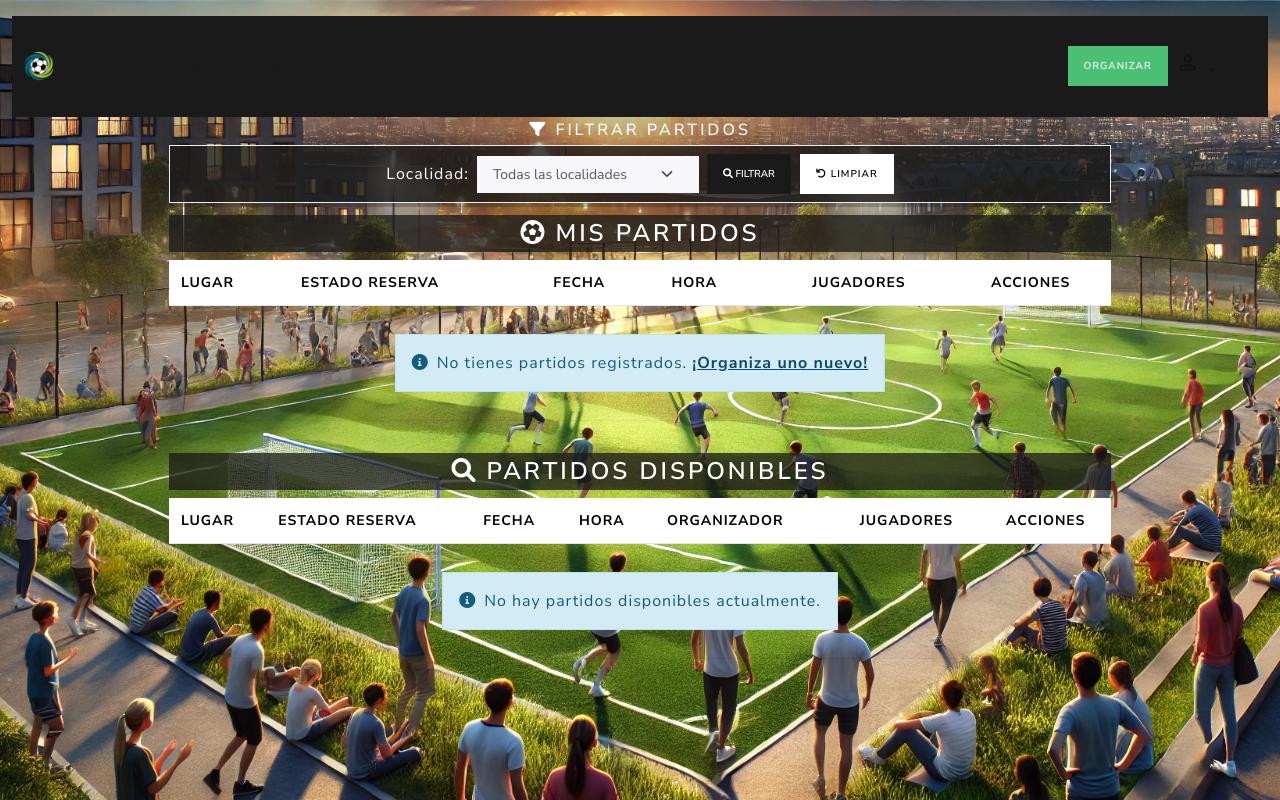
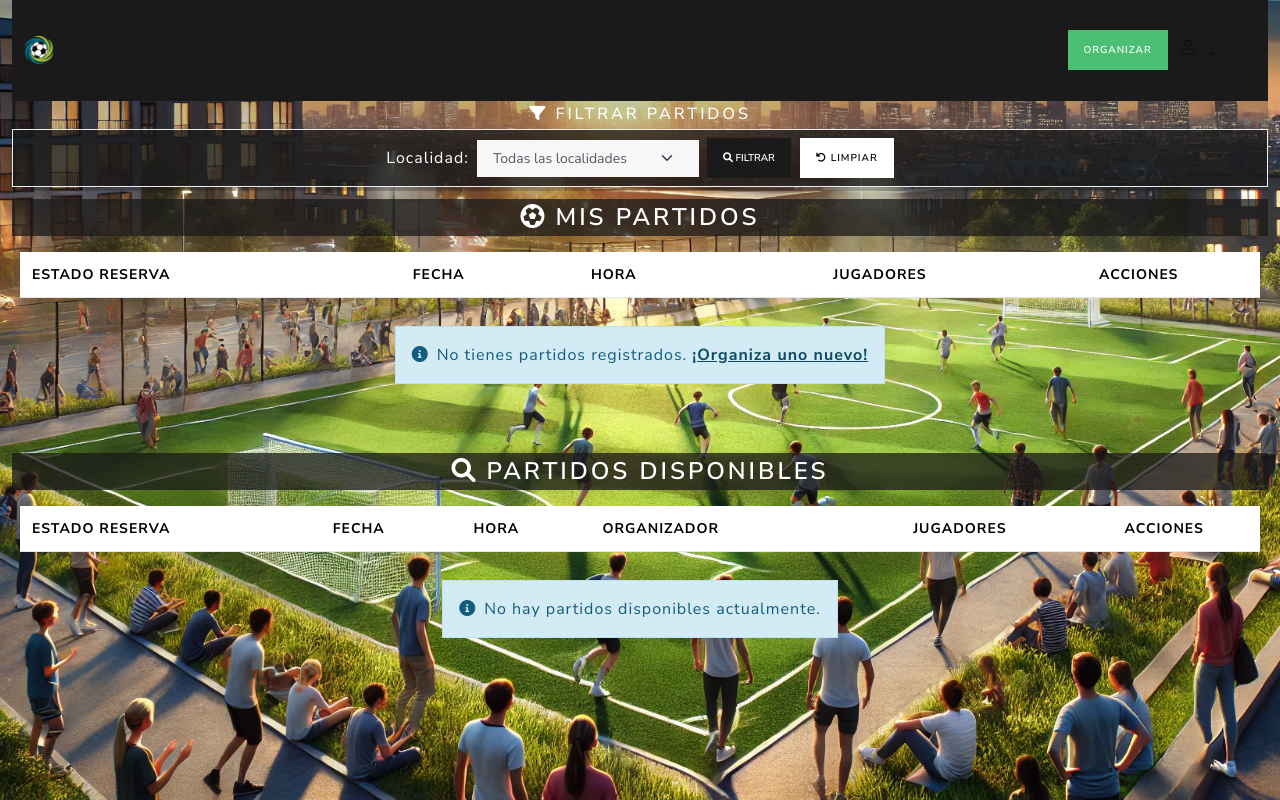
Before and after one commit to ever4ever-ing/nf1-m0d, a Flask app: page /dashboard in a window 1280 px wide. Run offline with Flask 3, Linux system fonts and the light colour scheme; the visitor is signed in with stand-in values (Sample User, id 1); data that the repository does not hold is empty.

Commit message:
tabla original

```diff
--- a/flask_app/templates/dashboard.html
+++ b/flask_app/templates/dashboard.html
@@ -10,7 +10,8 @@
     <link rel="stylesheet" href="https://cdnjs.cloudflare.com/ajax/libs/font-awesome/6.0.0-beta3/css/all.min.css">
     <link rel="stylesheet"
         href="https://fonts.googleapis.com/css2?family=Material+Symbols+Outlined:opsz,wght,FILL,GRAD@24,400,0,0" />
-    <link rel="stylesheet" href="https://fonts.googleapis.com/css2?family=Nunito+Sans:wght@400;500;600;700&display=swap">
+    <link rel="stylesheet"
+        href="https://fonts.googleapis.com/css2?family=Nunito+Sans:wght@400;500;600;700&display=swap">
     <style>
         body {
             background-image: url('{{ url_for('static', filename='img/bg2.webp') }}');
@@ -19,16 +20,90 @@
             background-repeat: no-repeat;
             background-attachment: fixed;
         }
+
+        @media (max-width: 767.98px) {
+            body {
+                font-size: 0.8rem;
+                /* Reducir tamaño de fuente base para móviles */
+            }
+
+            .container-fluid {
+                padding-left: 5px !important;
+                /* Reducir padding izquierdo */
+                padding-right: 5px !important;
+                /* Reducir padding derecho */
+            }
+
+            .table th,
+            .table td {
+                padding: 0.3rem 0.2rem;
+                /* Reducir padding en celdas de tabla */
+            }
+
+            .btn-group-sm>.btn,
+            .btn-sm {
+                font-size: 0.7rem;
+                /* Reducir tamaño de fuente en botones pequeños */
+                padding: 0.15rem 0.3rem;
+                /* Reducir padding en botones pequeños */
+            }
+
+            .section-header h3 {
+                font-size: 1rem !important;
+                /* Ajustar tamaño de títulos de sección */
+            }
+
+            .filter-container .form-label {
+                font-size: 0.75rem;
+                /* Ajustar tamaño de etiquetas en filtros */
+            }
+
+            .filter-container .form-select-sm {
+                font-size: 0.75rem;
+                /* Ajustar tamaño de select en filtros */
+            }
+        }
+
+        /* Estilos para Tabletas */
+        @media (min-width: 768px) and (max-width: 991.98px) {
+            body {
+                font-size: 0.9rem;
+                /* Tamaño de fuente base para tabletas */
+            }
+
+            .container-fluid {
+                padding-left: 10px !important;
+                padding-right: 10px !important;
+            }
+
+            .table th,
+            .table td {
+                padding: 0.4rem 0.3rem;
+                /* Padding en celdas de tabla para tabletas */
+            }
+
+            .btn-group-sm>.btn,
+            .btn-sm {
+                font-size: 0.8rem;
+                /* Tamaño de fuente en botones pequeños para tabletas */
+                padding: 0.2rem 0.4rem;
+                /* Padding en botones pequeños para tabletas */
+            }
+
+            .section-header h3 {
+                font-size: 1.1rem !important;
+                /* Tamaño de títulos de sección para tabletas */
+            }
+        }
     </style>
 </head>
 
 <body id="dashboard">
-    <div class="container-fluid py-3 d-flex flex-column align-items-center ">
+    <div class="container-fluid d-flex flex-column align-items-center ">
         <!-- Navbar actualizado según la estructura proporcionada -->
         <nav class="navbar navbar-expand-lg bg-primary  w-100 justify-content-center" data-bs-theme="dark">
             <div class="container-fluid justify-content-center">
-                <img src="{{ url_for('static', filename='img/futbol.png') }}" alt="NosFalta1" width="30"
-                    class="me-2">
+                <img src="{{ url_for('static', filename='img/futbol.png') }}" alt="NosFalta1" width="30" class="me-2">
 
                 <a class="navbar-brand mx-auto" href="#">NosFalta1</a>
                 <button class="navbar-toggler" type="button" data-bs-toggle="collapse" data-bs-target="#navbarColor01"
@@ -80,19 +155,21 @@
         </div>
         {% endif %}
         {% endwith %} <!-- Sección de filtros -->
-        <div class="section-header py-1 mb-2 w-75 justify-content-center bg-primary bg-opacity-25">
+        <div class="section-header py-1 mb-2 w-100 justify-content-center bg-primary bg-opacity-25">
             <h3 class="section-title mb-0 text-white text-center w-100  " style="font-size:1.01rem; font-weight:500;">
                 <i class="fas fa-filter card-icon text-white mb-2 "></i> Filtrar Partidos
             </h3>
             <div class="filter-container p-2 mb-0 w-100 bg-primary bg-opacity-75  text-white shadow-sm border ">
-                <form id="filterForm" method="GET" action="{{ url_for('dashboard') }}" class="row justify-content-center align-items-center g-2">
+                <form id="filterForm" method="GET" action="{{ url_for('dashboard') }}"
+                    class="row justify-content-center align-items-center g-2">
                     <div class="col-auto d-flex align-items-center">
                         <label for="id_localidad" class="form-label mb-0 me-2">Localidad:</label>
                         <select class="form-select form-select-sm" id="id_localidad" name="id_localidad">
                             <option value="0">Todas las localidades</option>
                             {% if localidades %}
                             {% for localidad in localidades %}
-                            <option value="{{ localidad.id_localidad }}" {% if id_localidad==localidad.id_localidad %}selected{% endif %}>{{ localidad.nombre }}</option>
+                            <option value="{{ localidad.id_localidad }}" {% if id_localidad==localidad.id_localidad
+                                %}selected{% endif %}>{{ localidad.nombre }}</option>
                             {% endfor %}
                             {% endif %}
                         </select>
@@ -107,21 +184,20 @@
                     </div>
                 </form>
             </div>
-        </div>        <!-- Mis Partidos -->
-        <div class="section-header py-1 mb-2 w-75 bg-primary bg-opacity-75">
+        </div> <!-- Mis Partidos -->
+        <div class="section-header py-1 mb-2 w-100 bg-primary bg-opacity-75">
             <h3 class="section-title mb-0 text-white text-center w-100">
                 <i class="fas fa-futbol me-2"></i>Mis Partidos
             </h3>
         </div>
-        <div class="w-75 mb-3">
+        <div class="w-100 mb-3 p-2">
             <div class="table-responsive">
                 <table class="table table-hover table-sm align-middle">
                     <thead class="table-light">
                         <tr>
-                            <th>Lugar</th>
-                            <th>Estado Reserva</th>
+                            <th class="d-none d-md-table-cell">Estado Reserva</th>
                             <th>Fecha</th>
-                            <th>Hora</th>
+                            <th class="d-none d-md-table-cell">Hora</th>
                             <th class="text-center">Jugadores</th>
                             <th class="text-center">Acciones</th>
                         </tr>
@@ -129,20 +205,21 @@
                     <tbody>
                         {% for partido in mis_partidos %}
                         <tr>
-                            <td>{{ partido.lugar }}</td>
-                            <td>
+                            <td class="d-none d-md-table-cell">
                                 {% if partido.id_reserva %}
-                                    <span class="badge bg-success"><i class="fas fa-check-circle me-1"></i>Cancha reservada</span>
+                                <span class="badge bg-success"><i class="fas fa-check-circle me-1"></i>Cancha
+                                    reservada</span>
                                 {% if partido.reserva_info %}
                                 <small class="d-block text-muted">{{ partido.reserva_info.recinto_nombre }}</small>
                                 <small class="d-block text-muted">{{ partido.reserva_info.cancha_nombre }}</small>
                                 {% endif %}
                                 {% else %}
-                                    <span class="badge bg-danger"><i class="fas fa-exclamation-circle me-1"></i>Sin cancha</span>
+                                <span class="badge bg-danger"><i class="fas fa-exclamation-circle me-1"></i>Sin
+                                    cancha</span>
                                 {% endif %}
                             </td>
                             <td>{{ partido.fecha_inicio.strftime('%d/%m/%Y') }}</td>
-                            <td>{{ partido.fecha_inicio.strftime('%H:%M') }}</td>
+                            <td class="d-none d-md-table-cell">{{ partido.fecha_inicio.strftime('%H:%M') }}</td>
                             <td class="text-center">{{ partido.participantes | length }}</td>
                             <td class="text-center">
                                 <div class="btn-group btn-group-sm" role="group">
@@ -165,7 +242,7 @@
                         </tr>
                         {% else %}
                         <tr>
-                            <td colspan="6" class="text-center">
+                            <td colspan="5" class="text-center">
                                 <div class="alert alert-info d-inline-block my-3">
                                     <i class="fas fa-info-circle me-2"></i>No tienes partidos registrados.
                                     <a href="{{ url_for('nuevo_partido') }}" class="alert-link">¡Organiza uno nuevo!</a>
@@ -178,22 +255,21 @@
             </div>
         </div>
         <!-- Partidos disponibles -->
-        <div class="section-header py-1 mb-2 w-75 bg-primary bg-opacity-75">
+        <div class="section-header py-1 mb-2 w-100 bg-primary bg-opacity-75">
             <h3 class="section-title mb-0 text-white text-center w-100">
                 <i class="fas fa-search me-2"></i>Partidos Disponibles
             </h3>
         </div>
 
-        <div class="w-75 mb-3">
+        <div class="w-100 mb-3 p-2">
             <div class="table-responsive">
                 <table class="table table-hover table-sm align-middle">
                     <thead class="table-light">
                         <tr>
-                            <th>Lugar</th>
-                            <th>Estado Reserva</th>
+                            <th class="d-none d-md-table-cell">Estado Reserva</th>
                             <th>Fecha</th>
-                            <th>Hora</th>
-                            <th>Organizador</th>
+                            <th class="d-none d-md-table-cell">Hora</th>
+                            <th class="d-none d-md-table-cell">Organizador</th>
                             <th class="text-center">Jugadores</th>
                             <th class="text-center">Acciones</th>
                         </tr>
@@ -201,21 +277,22 @@
                     <tbody>
                         {% for partido in partidos %}
                         <tr>
-                            <td>{{ partido.lugar }}</td>
-                            <td>
+                            <td class="d-none d-md-table-cell">
                                 {% if partido.id_reserva %}
-                                    <span class="badge bg-success"><i class="fas fa-check-circle me-1"></i>Cancha reservada</span>
+                                <span class="badge bg-success"><i class="fas fa-check-circle me-1"></i>Cancha
+                                    reservada</span>
                                 {% if partido.reserva_info %}
                                 <small class="d-block text-muted">{{ partido.reserva_info.recinto_nombre }}</small>
                                 <small class="d-block text-muted">{{ partido.reserva_info.cancha_nombre }}</small>
                                 {% endif %}
                                 {% else %}
-                                    <span class="badge bg-danger"><i class="fas fa-exclamation-circle me-1"></i>Sin cancha</span>
+                                <span class="badge bg-danger"><i class="fas fa-exclamation-circle me-1"></i>Sin
+                                    cancha</span>
                                 {% endif %}
                             </td>
                             <td>{{ partido.fecha_inicio.strftime('%d/%m/%Y') }}</td>
-                            <td>{{ partido.fecha_inicio.strftime('%H:%M') }}</td>
-                            <td>{{ partido.organizador }}</td>
+                            <td class="d-none d-md-table-cell">{{ partido.fecha_inicio.strftime('%H:%M') }}</td>
+                            <td class="d-none d-md-table-cell">{{ partido.organizador }}</td>
                             <td class="text-center">{{ partido.participantes | length }}</td>
                             <td class="text-center">
                                 <div class="btn-group btn-group-sm" role="group">
@@ -234,7 +311,8 @@
                                         <input type="hidden" name="id_partido" value="{{ partido.id_partido }}">
                                         <input type="hidden" name="id_usuario" value="{{ session.usuario_id }}">
                                         <button type="submit" class="btn btn-success">
-                                                <i class="fas fa-user-plus"></i> <span class="d-none d-md-inline">Unirse</span>
+                                            <i class="fas fa-user-plus"></i> <span
+                                                class="d-none d-md-inline">Unirse</span>
                                         </button>
                                     </form>
                                     {% else %}
@@ -247,10 +325,11 @@
                         </tr>
                         {% else %}
                         <tr>
-                            <td colspan="8" class="text-center">
+                            <td colspan="7" class="text-center">
                                 <div class="alert alert-info d-inline-block my-3">
                                     {% if id_localidad != 0 %}
-                                    <i class="fas fa-info-circle me-2"></i>No hay partidos disponibles en la localidad seleccionada.
+                                    <i class="fas fa-info-circle me-2"></i>No hay partidos disponibles en la localidad
+                                    seleccionada.
                                     <a href="{{ url_for('dashboard') }}" class="alert-link">Ver todos los partidos</a>
                                     {% else %}
                                     <i class="fas fa-info-circle me-2"></i>No hay partidos disponibles actualmente.
```
Lines whose indentation alone changed are shown as unchanged.
